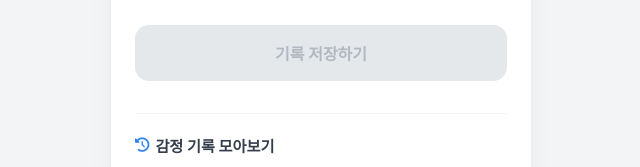
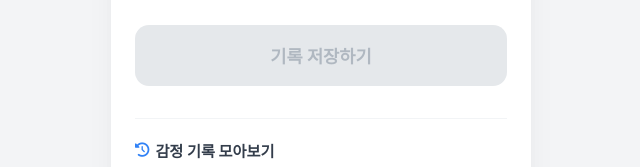
Before and after one commit to stanlee7/mood-log, a plain HTML site: page index.html in a window 1280 px wide. Shown: the part 602-769 px from the top of the page, 319-959 px from the left. Drawn offline with Linux system fonts and the light colour scheme; a web font is replaced by a local one.

Commit message:
저장 버튼 터치 영역 확대

```diff
--- a/style.css
+++ b/style.css
@@ -339,10 +339,11 @@ body {
 
 .save-btn {
   width: 100%; /* 요구사항: 가로 꽉 차게 배치 */
-  padding: 16px;
+  min-height: 52px; /* 모바일 터치 영역 최소 44px 이상 확보 */
+  padding: 18px;
   border: none;
   border-radius: 14px;
-  font-size: 1rem;
+  font-size: 1.1rem;
   font-weight: 700;
   font-family: inherit;
   transition: all 0.2s cubic-bezier(0.4, 0, 0.2, 1);
```
